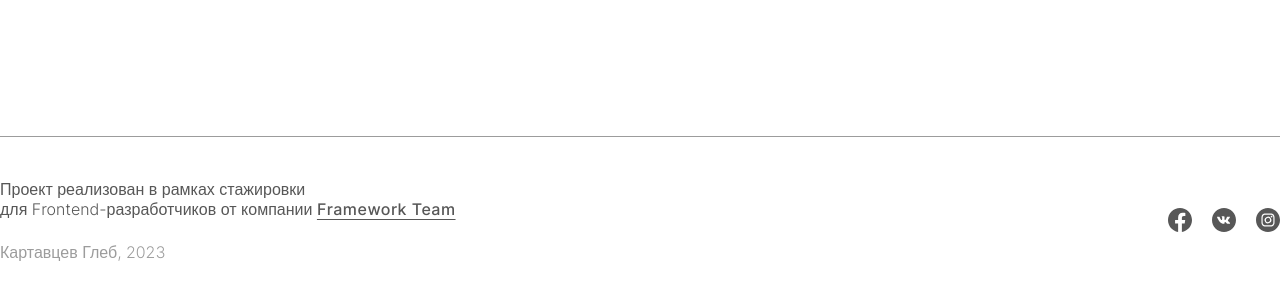
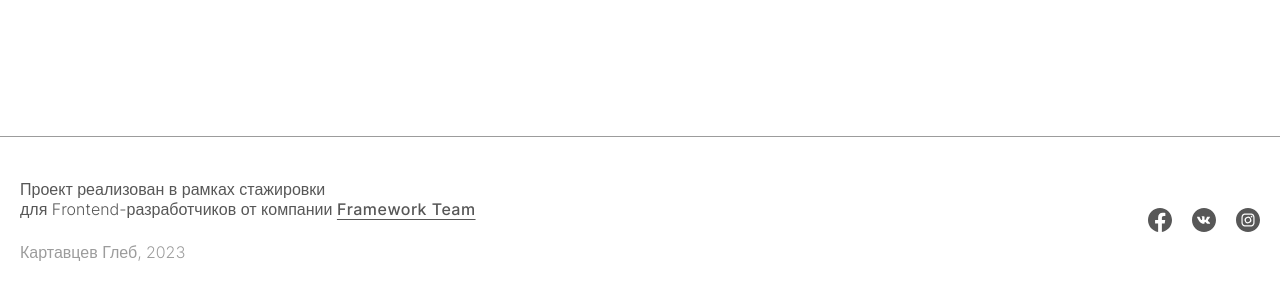
Before and after one commit to gkmrm/FWT-Art-Gallery, a React (Create React App) app: page / in a window 1280 px wide. Shown: the part 744-1044 px from the top of the page. Built offline with nearby package versions, Linux system fonts and the light colour scheme; no server answers.

Commit message:
fix Footer paddings

```diff
--- a/src/components/Footer/Footer.module.scss
+++ b/src/components/Footer/Footer.module.scss
@@ -54,11 +54,11 @@
     justify-content: space-between;
     flex-direction: column;
     gap: 20px;
-    padding: 32px 0;
+    padding: 32px 20px;
 
     @include mediaTablet {
       flex-direction: row;
-      padding: 40px 0;
+      padding: 40px 20px;
     }
   }
 }
```
